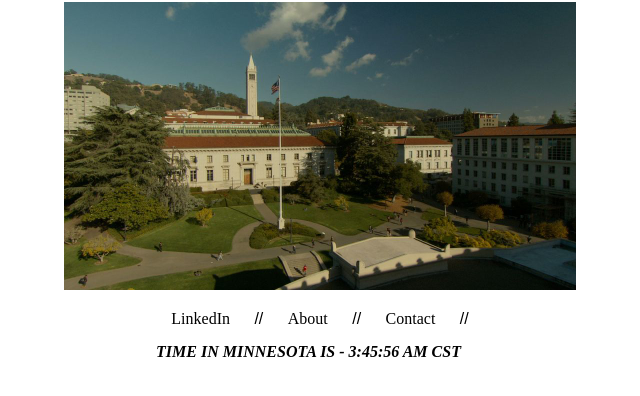
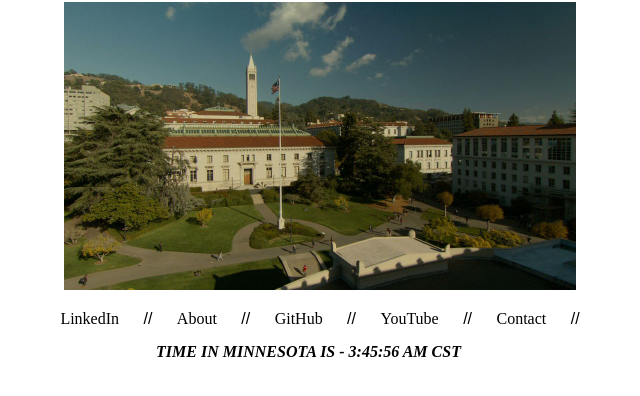
Before and after one commit to A1uCard8/Personal-Website, a plain HTML site: page main.html in a window 1280 px wide. Shown: the part 256-652 px from the top of the page, without its empty margins (320-960 px from the left). Drawn offline with Linux system fonts and the light colour scheme.

Commit message:
added github, yt, and linked to ucb website

```diff
--- a/main.html
+++ b/main.html
@@ -17,6 +17,10 @@
             <span>//</span>
             <a href="about.html">About</a>
             <span>//</span>
+            <a href="https://github.com/A1uCard8">GitHub</a>
+            <span>//</span>
+            <a href="https://www.youtube.com/channel/UCKq7x9RKVjInVD0KuUXm_Aw">YouTube</a>
+            <span>//</span>
             <a href="contact.html">Contact</a>
             <span>//</span>
             <div id="clock" class="clock"></div>
```
Also changed, not shown: about.html (+4 -1 lines).
